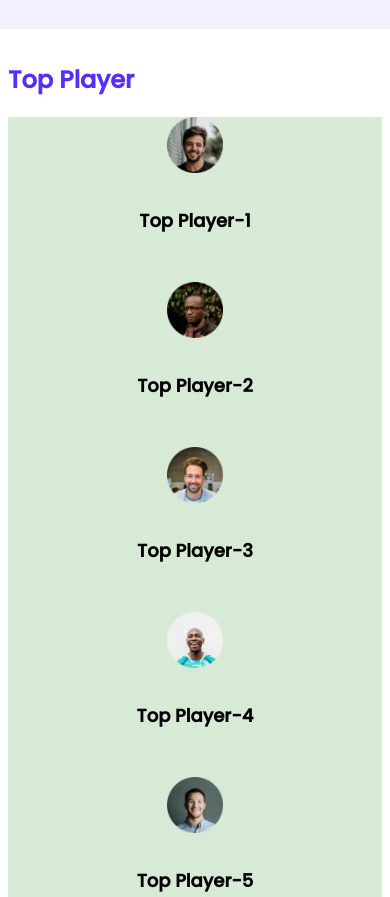
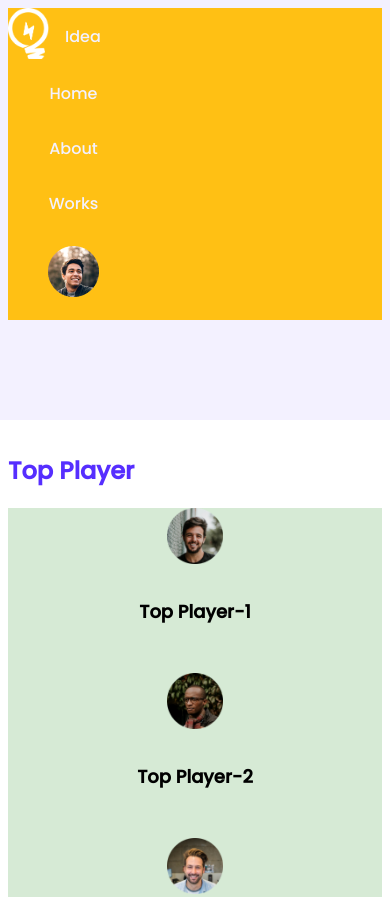
Before and after one commit to Joynab1/leader-board-css3, a plain HTML site: page index.html in a window 390 px wide. Shown: the top 897 px of the page. Drawn offline with Linux system fonts and the light colour scheme.

Commit message:
added nav bar

```diff
--- a/index.html
+++ b/index.html
@@ -16,6 +16,20 @@
 <body>
     <!-- header start -->
     <header>
+        <nav class="nav-container">
+            <div class="nav-icon">
+                <img src="./images/icons/logo.png" alt="">
+                <p>Idea</p>
+            </div>
+            <div class="nav-info">
+                <ul>
+                    <li>Home</li>
+                    <li>About</li>
+                    <li>Works</li>
+                    <li> <img src="./images/icons/profile.png" alt=""></li>
+                </ul>
+            </div>
+        </nav>
 
     </header>
     <!-- header end -->
--- a/styles/style.css
+++ b/styles/style.css
@@ -2,151 +2,236 @@
 @import url('https://fonts.googleapis.com/css2?family=Poppins:wght@500&display=swap');
 
 /* common styles or utilities  */
-body {font-family: 'Poppins', sans-serif;
+body {
+    font-family: 'Poppins', sans-serif;
     background-color: #F3F1FF;
 }
-main{
+
+.nav-container {
+    display: flex;
+    background-color: #562eff;
+    justify-content: space-between;
+    /* justify-content: center; */
+    align-items: center;
+    Height: 101px;
+    padding: 20px 291px 30px 283px;
+}
+.nav-icon {
+    display: flex;
+    gap: 16px;
+    color: #F3F1FF;
+}
+.nav-icon img {
+    width: 41px;
+    height: 51px;
+}
+.nav-info ul {
+    display: flex;
+    gap: 30px;
+    align-items: center;
+    list-style: none;
+    color: #F3F1FF;
+}
+.nav-info img {
+    width: 51px;
+    height: 51px;
+}
+
+
+main {
     display: flex;
     flex-direction: column;
     align-items: center;
 }
-.container{
+
+.container {
     background-color: #ffffff;
     width: 870px;
     padding: 30px;
     margin-top: 21px;
     border-radius: 5px;
 }
+
 /* top player style */
-.section-title{
-    color:#562eff;
+.section-title {
+    color: #562eff;
     font-size: 24px;
     margin-top: 3px;
 }
-.players{
+
+.players {
     display: grid;
     grid-template-columns: repeat(3, 1fr);
     /* grid-template-columns: 1fr 1fr 1fr; */
-    grid-row-gap:30px ;
+    grid-row-gap: 30px;
 }
-.top-players{
+
+.top-players {
     margin-bottom: 30px;
 }
-.player{
+
+.player {
     display: flex;
     align-items: center;
     gap: 16px;
 }
-.player img{
+
+.player img {
     width: 56px;
     height: 56px;
 }
-.player-name{
+
+.player-name {
     font-size: 18px;
 }
-hr{
+
+hr {
     border: 1px solid rgb(217, 215, 215);
     margin-bottom: 27px;
 }
+
 /*------------------------------
         top blogs styles
  ------------------------------*/
- .blogs{
+.blogs {
     display: grid;
     grid-template-columns: repeat(2, 1fr);
     grid-row-gap: 26px;
 }
- .blog{
+
+.blog {
     display: flex;
 }
- .blog .thumbnail img{
+
+.blog .thumbnail img {
     width: 177px;
     height: 117px;
 }
- .blog-info{
+
+.blog-info {
     margin-left: 16px;
 }
- .blog-title{
+
+.blog-title {
     font-size: 20px;
 }
- .blog-author{
+
+.blog-author {
     font-size: 16px;
     color: #9f9f9f;
 }
- .blog-author a{
+
+.blog-author a {
     text-decoration: none;
     font-size: 16px;
     color: #562eff;
 }
+
 /*--------------------------------
     courses style
     -------------------------------*/
-    .courses{
+.courses {
     display: grid;
     grid-template-columns: 1fr 1fr 1fr;
 }
-    .courses .course{
-        box-shadow:10px 10px 10px #F3F1FF;
+
+.courses .course {
+    box-shadow: 10px 10px 10px #F3F1FF;
     border-radius: 10px;
     margin-right: 10px;
 
 }
-    .course .course-banner img{
+
+.course .course-banner img {
     width: 224px;
     height: 104px;
 }
-    .course-info{
+
+.course-info {
     display: flex;
     /* justify-content: space-between; */
     align-items: center;
     gap: 20px;
 }
-    .fa-star{
+
+.fa-star {
     font-size: 12px;
 }
-    .fa-solid.fa-star.filled{
-        color:#ffc014;
+
+.fa-solid.fa-star.filled {
+    color: #ffc014;
 }
-    .fa-solid.fa-star.empty{
+
+.fa-solid.fa-star.empty {
     color: #aeaeae;
 }
-    .course-duration{
+
+.course-duration {
     color: rgb(235, 81, 81);
     background-color: rgb(209, 143, 143);
     border-radius: 20px;
     padding: 10px;
     font-size: 14px;
 }
+
 /* --------------------------
             Media queries
     ---------------------------*/
 
 /* Mobile Device */
-    @media Only screen and ( max-width: 688px ) {
-        .container{
+@media Only screen and (max-width: 688px) {
+    .container {
         width: 100%;
+        margin-top: 100px;
     }
-        .players,.blogs, .courses{
+
+    .players,
+    .blogs,
+    .courses {
         background-color: rgb(214, 234, 213);
         grid-template-columns: repeat(1, 1fr);
     }
-        .player, .blog{
+    .player,
+    .blog {
+        flex-direction: column;
+    }
+    .nav-container {
+        flex-direction: column;
+        background-color: #ffc014;
+        width: 100%;
+        justify-content: start;
+        align-items: start;
+        height: 100%;
+        padding: 0;
+    }
+    .nav-info ul {
+        flex-direction: column;
+    }
+    .nav-info {
         flex-direction: column;
     }
 }
 /* medium devices */
 @media only screen and (min-width:688px) and (max-width:992px) {
-        .container{
+    .nav-container{
+       justify-content: start;
+       padding: 0;
        width: 100%;
     }
-        .players,.blogs{
+    .container {
+        width: 100%;
+    }
+    .players,
+    .blogs {
         background-color: rgb(227, 232, 199);
         grid-template-columns: repeat(2, 1fr);
     }
-        .courses{
-            grid-template-columns:repeat(1, 1fr);
+    .courses {
+        grid-template-columns: repeat(1, 1fr);
+        background-color: rgb(227, 232, 199);
+        margin-bottom: 20px;
     }
-        .player, .blog{
+    .player,.blog {
         flex-direction: column;
     }
 }
```
Lines whose indentation alone changed are shown as unchanged.
